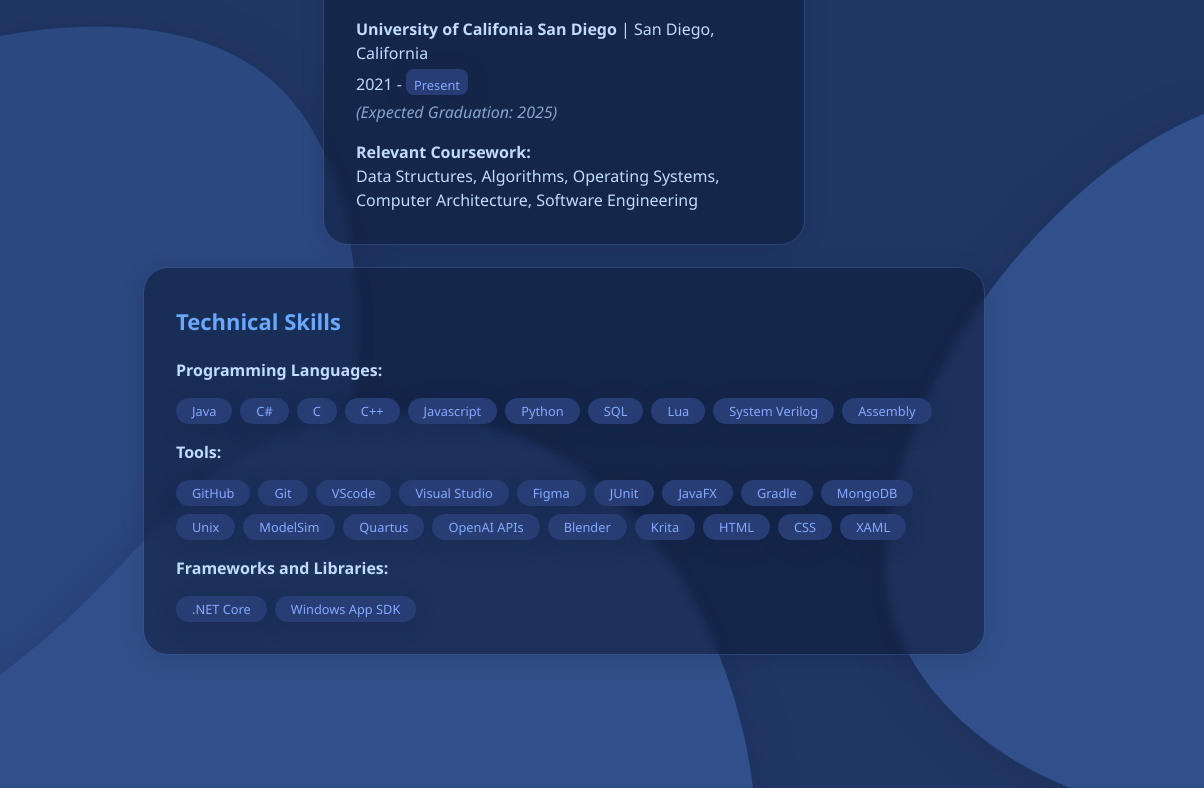
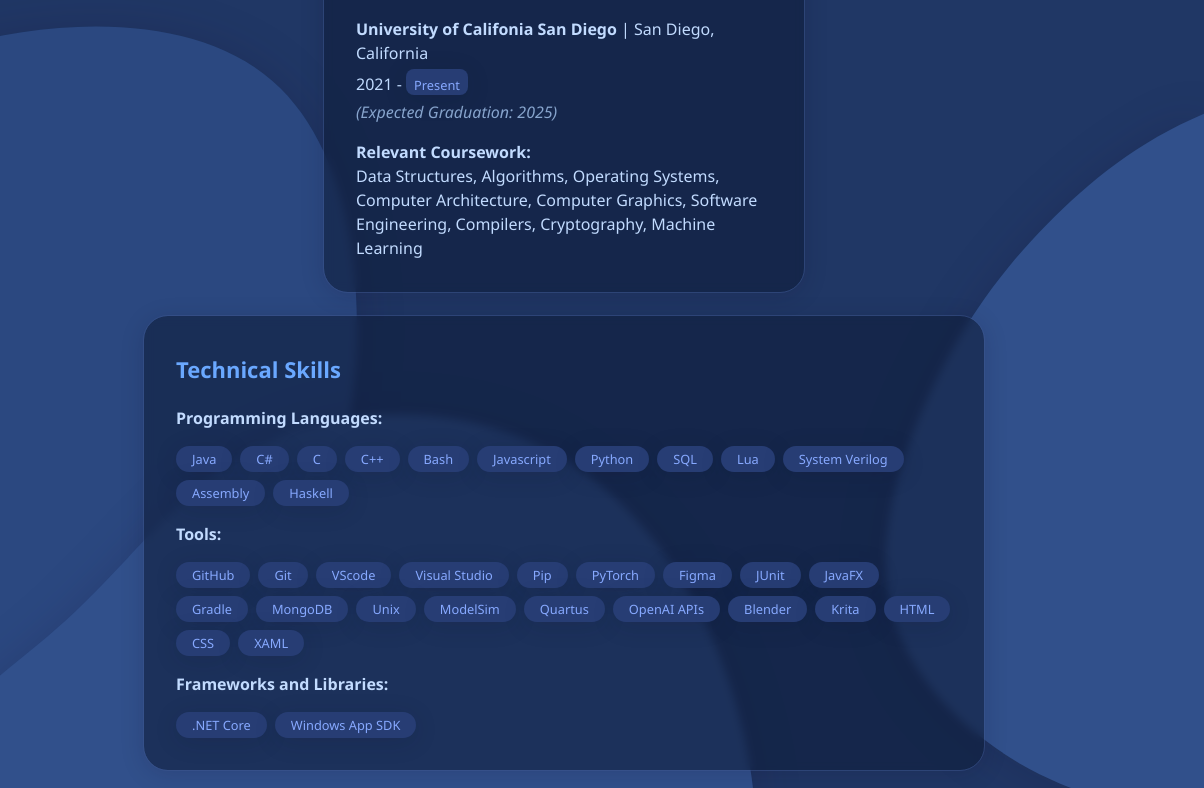
Before and after one commit to dfchang149/dfchang149.github.io, a plain HTML site: page resume/index.html in a window 1280 px wide. Shown: the part 542-1330 px from the top of the page, 76-1280 px from the left. Drawn offline with Linux system fonts and the light colour scheme.

Commit message:
Update index.html

```diff
--- a/resume/index.html
+++ b/resume/index.html
@@ -115,7 +115,8 @@
                                     <b>  Relevant Coursework: </b>
                                     <br>
                                     Data Structures, Algorithms, Operating Systems, Computer
-                                    Architecture, Software Engineering
+                                    Architecture, Computer Graphics, Software Engineering, Compilers,
+                                    Cryptography, Machine Learning
                                 </p>
                             </div>
                         </div>
@@ -133,12 +134,14 @@
                                 <div class="badge2"> C# </div>
                                 <div class="badge2"> C </div>
                                 <div class="badge2"> C++ </div>
+                                <div class="badge2"> Bash </div>
                                 <div class="badge2"> Javascript </div>
                                 <div class="badge2"> Python </div>
                                 <div class="badge2"> SQL </div>
                                 <div class="badge2"> Lua </div>
                                 <div class="badge2"> System Verilog </div>
                                 <div class="badge2"> Assembly </div>
+                                <div class="badge2"> Haskell </div>
                             </div>
                         </div>
                         <div>
@@ -150,6 +153,8 @@
                                 <div class="badge2"> Git </div>
                                 <div class="badge2"> VScode </div>
                                 <div class="badge2"> Visual Studio </div>
+                                <div class="badge2"> Pip </div>
+                                <div class="badge2"> PyTorch </div>
                                 <div class="badge2"> Figma </div>
                                 <div class="badge2"> JUnit </div>
                                 <div class="badge2"> JavaFX </div>
```
